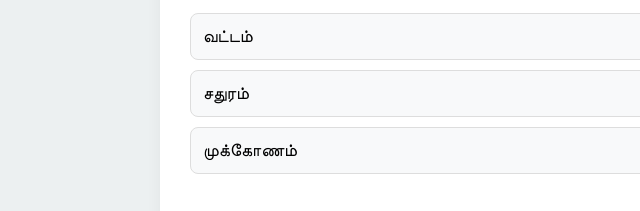
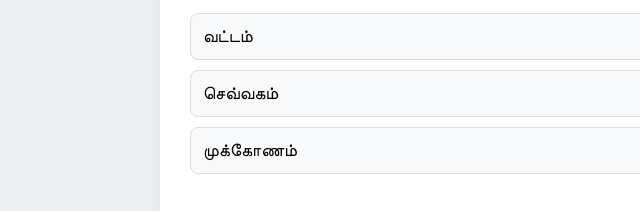
Before and after one commit to agmhss/Maths-Geometry, a plain HTML site: page index.html in a window 1280 px wide. Shown: the part 622-833 px from the top of the page, 0-640 px from the left. Drawn offline with Linux system fonts and the light colour scheme.

Commit message:
Update index.html

```diff
--- a/index.html
+++ b/index.html
@@ -137,7 +137,7 @@
     <div id="shape-target" class="shape-box circle"></div>
     <div id="id-options">
         <button class="quiz-option" onclick="checkIdentity('Circle')">வட்டம்</button>
-        <button class="quiz-option" onclick="checkIdentity('Square')">சதுரம்</button>
+        <button class="quiz-option" onclick="checkIdentity('Rectangle')">செவ்வகம்</button>
         <button class="quiz-option" onclick="checkIdentity('Triangle')">முக்கோணம்</button>
     </div>
     <p id="id-feedback" style="font-weight:bold; margin-top:20px;"></p>
```
